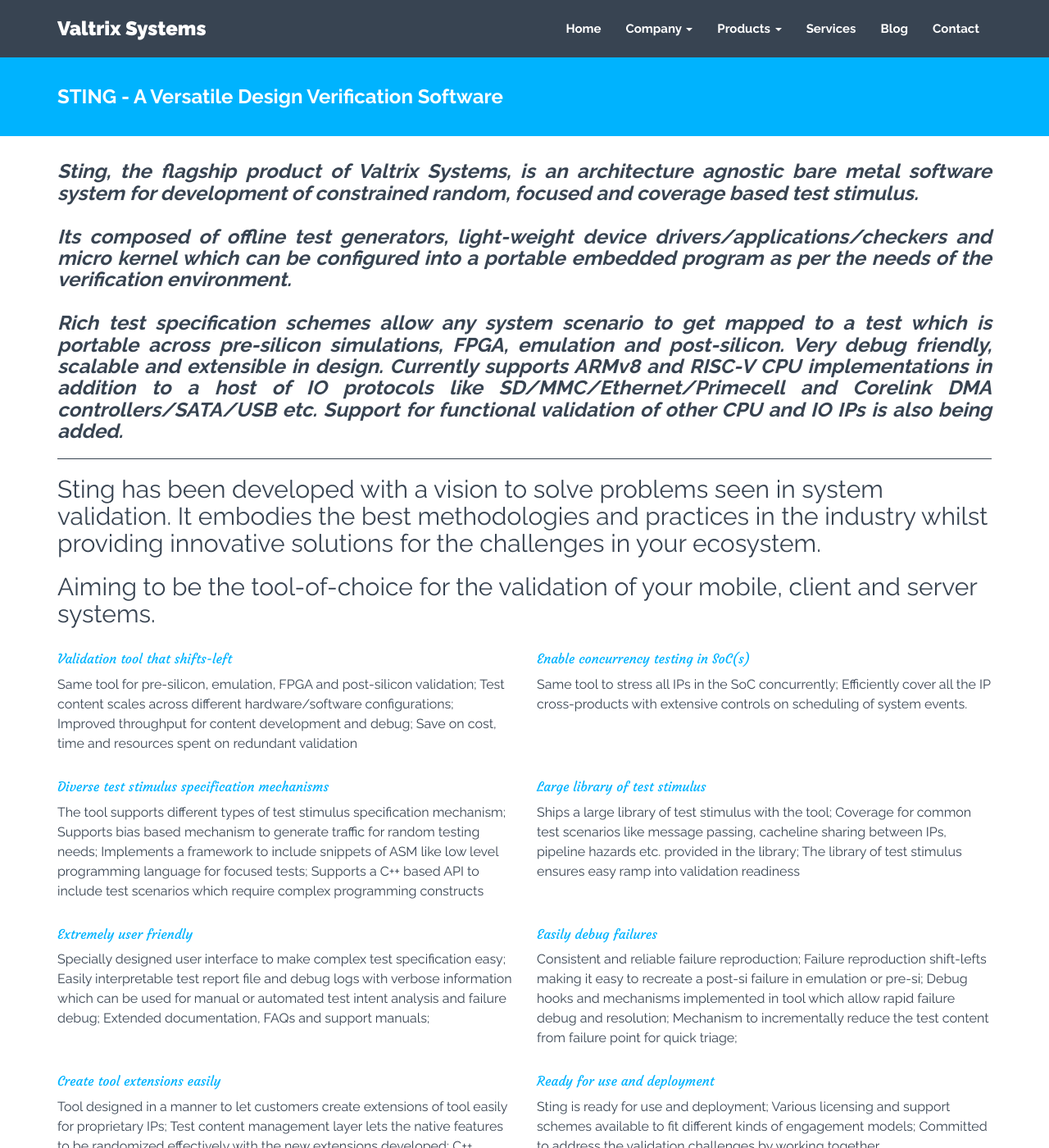
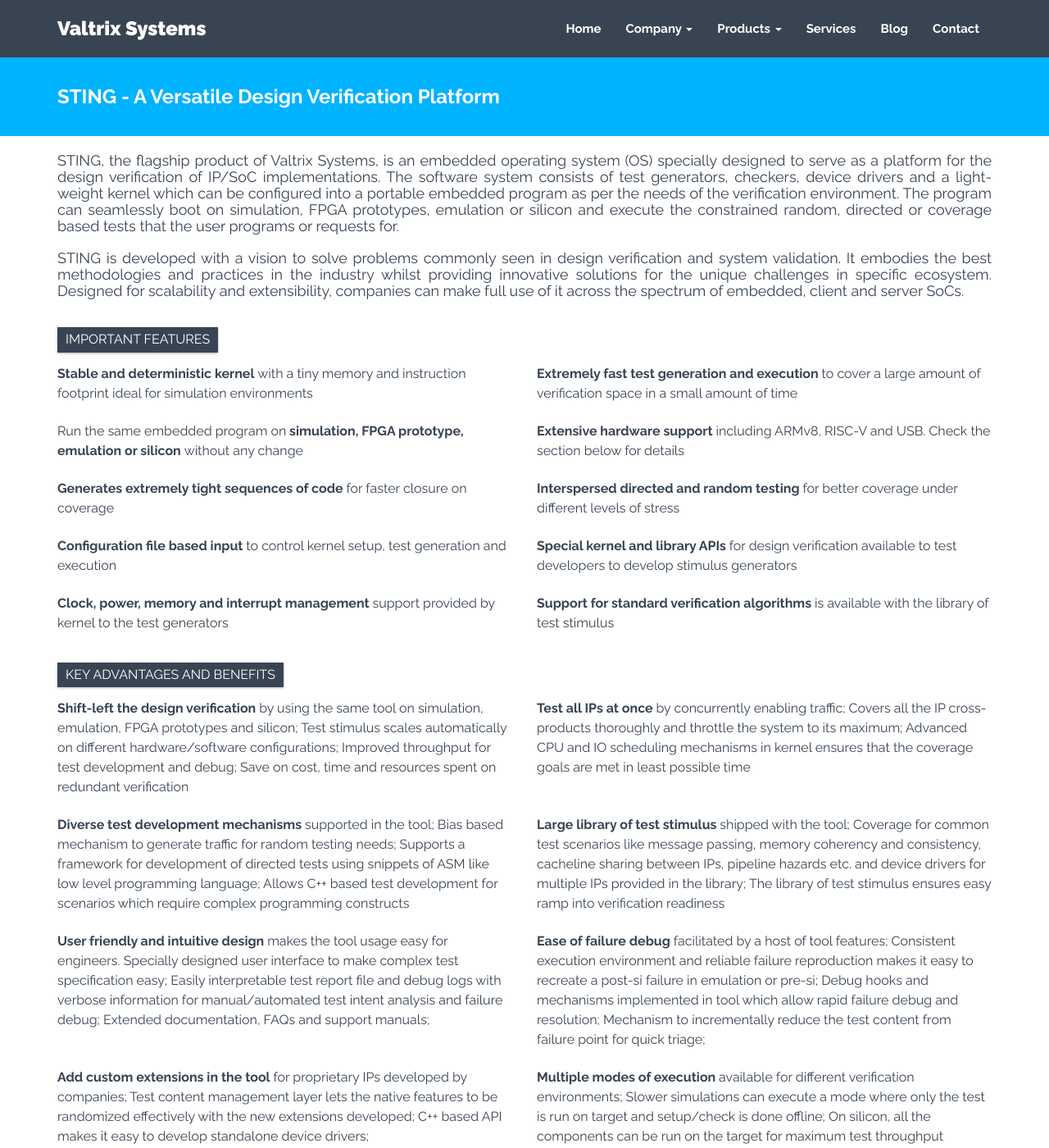
Before and after one commit to valtrix/valtrix.github.io, a Jekyll site: the page built from sting.html, in a window 1280 px wide and 1400 px high. Shown: the whole window at 82% size. Built offline with Jekyll 4.4.1, drawn with Linux system fonts in a browser that asks for light colours; nearby versions of some CDN libraries; comment, search, counter and statistics services are not loaded; some of the changed text lies outside the part shown.

Commit message:
Adding STING page

```diff
--- a/_includes/members.html
+++ b/_includes/members.html
@@ -4,7 +4,7 @@
         <div class="row centered">
             <div class="col-md-3">
                 <div class="he-wrap tpl6">
-                <img src="{{ "/assets/img/members/" | prepend: site.baseurl }}{{ member.img }}" alt="" style="display:block;margin:auto">
+                    <img src="{{ "/assets/img/members/" | prepend: site.baseurl }}{{ member.img }}" alt="" style="display:block;margin:auto">
                     <div class="he-view">
                         <div class="bg a0" data-animate="fadeIn">
                             <h3 class="a1" data-animate="fadeInDown">Contact Me:</h3>
--- a/_includes/sting.html
+++ b/_includes/sting.html
@@ -1,81 +1,228 @@
 <div class="container">
     <div class="row centered">
         <div class="col-lg-12">
-            <h3 style="font-weight:600;text-align:justify"><i>Sting, the flagship product of Valtrix Systems, is an architecture agnostic bare metal software system for development of constrained random, focused and coverage based test stimulus.<br/><br/>Its composed of offline test generators, light-weight device drivers/applications/checkers and micro kernel which can be configured into a portable embedded program as per the needs of the verification environment.<br/><br/>Rich test specification schemes allow any system scenario to get mapped to a test which is portable across pre-silicon simulations, FPGA, emulation and post-silicon. Very debug friendly, scalable and extensible in design. Currently supports ARMv8 and RISC-V CPU implementations in addition to a host of IO protocols like SD/MMC/Ethernet/Primecell and Corelink DMA controllers/SATA/USB etc. Support for functional validation of other CPU and IO IPs is also being added.</i></h3>
+            <h4 style="font-weight:500;text-align:justify">
+                STING, the flagship product of Valtrix Systems, is an embedded operating system (OS) specially designed to serve as a platform for the design verification of IP/SoC implementations. The software system consists of test generators, checkers, device drivers and a light-weight kernel which can be configured into a portable embedded program as per the needs of the verification environment. The program can seamlessly boot on simulation, FPGA prototypes, emulation or silicon and execute the constrained random, directed or coverage based tests that the user programs or requests for.
+            </h4>
         </div><!-- /col-lg-12 -->
     </div><!-- /row-->
-    <div class="hline" style="border-width:1px;padding-top:10px"></div>
     <div class="row centered">
         <div class="col-lg-12">
-            <h2 style="font-weight:100;">Sting has been developed with a vision to solve problems seen in system validation. It embodies the best methodologies and practices in the industry whilst providing innovative solutions for the challenges in your ecosystem.</h2>
-            <h2 style="font-weight:100;">Aiming to be the tool-of-choice for the validation of your mobile, client and server systems.</h2>
+            <h4 style="font-weight:500;text-align:justify">
+                STING is developed with a vision to solve problems commonly seen in design verification and system validation. It embodies the best methodologies and practices in the industry whilst providing innovative solutions for the unique challenges in specific ecosystem. Designed for scalability and extensibility, companies can make full use of it across the spectrum of embedded, client and server SoCs.
+            </h4>
+        </div><!-- /col-lg-12 -->
+    </div><!-- /row-->
+    <div style="padding-top:20px"></div>
+    <div class="row">
+        <div class="col-lg-12">
+            <div class="boxed-header">IMPORTANT FEATURES</div>
         </div>
     </div>
     <div class="row">
         <div class="col-lg-6">
-            <h3 class="handwrite">
-                Validation tool that shifts-left
-            </h3>
-            <p class="upprod_desc">Same tool for pre-silicon, emulation, FPGA and post-silicon validation; Test content scales across different hardware/software configurations; Improved throughput for content development and debug; Save on cost, time and resources spent on redundant validation</p>
+            <p>
+                <span class="emph_line_start">Stable and deterministic kernel</span>
+                <span class="upprod_desc">with a tiny memory and instruction footprint ideal for simulation environments</span>
+            </p>
         </div><!-- /row -->
         <div class="col-lg-6">
-            <h3 class="handwrite">
-                Enable concurrency testing in SoC(s)
-            </h3>
-            <p class="upprod_desc">Same tool to stress all IPs in the SoC concurrently; Efficiently cover all the IP cross-products with extensive controls on scheduling of system events.
+            <p>
+                <span class="emph_line_start">Extremely fast test generation and execution</span>
+                <span class="upprod_desc">to cover a large amount of verification space in a small amount of time</span>
+            </p>
         </div><!-- /col-lg-6 -->
     </div><!-- /row -->
     <div class="row">
         <div class="col-lg-6">
-            <h3 class="handwrite">
-                Diverse test stimulus specification mechanisms
-            </h3>
-            <p class="upprod_desc">The tool supports different types of test stimulus specification mechanism; Supports bias based mechanism to generate traffic for random testing needs; Implements a framework to include snippets of ASM like low level programming language for focused tests; Supports a C++ based API to include test scenarios which require complex programming constructs</p>
+            <p>
+                <span class="upprod_desc">Run the same embedded program on</span>
+                <span class="emph_line_start">simulation, FPGA prototype, emulation or silicon</span>
+                <span class="upprod_desc">without any change</span>
+            </p>
         </div><!-- /row -->
         <div class="col-lg-6">
-            <h3 class="handwrite">
-                Large library of test stimulus
-            </h3>
-            <p class="upprod_desc">Ships a large library of test stimulus with the tool; Coverage for common test scenarios like message passing, cacheline sharing between IPs, pipeline hazards etc. provided in the library; The library of test stimulus ensures easy ramp into validation readiness</p>
+            <p>
+                <span class="emph_line_start">Extensive hardware support</span>
+                <span class="upprod_desc">including ARMv8, RISC-V and USB. Check the section below for details</span>
+            </p>
         </div><!-- /col-lg-6 -->
     </div><!-- /row -->
     <div class="row">
         <div class="col-lg-6">
-            <h3 class="handwrite">
-                Extremely user friendly
-            </h3>
-            <p class="upprod_desc">Specially designed user interface to make complex test specification easy; Easily interpretable test report file and debug logs with verbose information which can be used for manual or automated test intent analysis and failure debug; Extended documentation, FAQs and support manuals;</p>
+            <p>
+                <span class="emph_line_start">Generates extremely tight sequences of code</span>
+                <span class="upprod_desc">for faster closure on coverage</span>
+            </p>
         </div><!-- /row -->
         <div class="col-lg-6">
-            <h3 class="handwrite">
-                Easily debug failures
-            </h3>
-            <p class="upprod_desc">Consistent and reliable failure reproduction; Failure reproduction shift-lefts making it easy to recreate a post-si failure in emulation or pre-si; Debug hooks and mechanisms implemented in tool which allow rapid failure debug and resolution; Mechanism to incrementally reduce the test content from failure point for quick triage;</p>
+            <p>
+                <span class="emph_line_start">Interspersed directed and random testing</span>
+                <span class="upprod_desc">for better coverage under different levels of stress</span>
+            </p>
         </div><!-- /col-lg-6 -->
     </div><!-- /row -->
     <div class="row">
         <div class="col-lg-6">
-            <h3 class="handwrite">
-                Create tool extensions easily
-            </h3>
-            <p class="upprod_desc">Tool designed in a manner to let customers create extensions of tool easily for proprietary IPs; Test content management layer lets the native features to be randomized effectively with the new extensions developed; C++ based API makes it easy to develop standalone device drivers;</p>
+            <p>
+                <span class="emph_line_start">Configuration file based input</span>
+                <span class="upprod_desc">to control kernel setup, test generation and execution</span>
+            </p>
         </div><!-- /row -->
         <div class="col-lg-6">
-            <h3 class="handwrite">
-                Ready for use and deployment
-            </h3>
-            <p class="upprod_desc">Sting is ready for use and deployment; Various licensing and support schemes available to fit different kinds of engagement models; Committed to address the validation challenges by working together</p>
+            <p>
+                <span class="emph_line_start">Special kernel and library APIs</span>
+                <span class="upprod_desc">for design verification available to test developers to develop stimulus generators</span>
+            </p>
         </div><!-- /col-lg-6 -->
     </div><!-- /row -->
-    <div class="hline" style="border-width:1px;padding-top:10px;padding-bottom:10px"></div>
-    <div class="row centered">
-        <div class="col-lg-1"> </div>
-        <div class="col-lg-10">
-            <h2 class="handwrite" style="color:black;font-weight:100;text-align:center">Experience the capabilities of Sting and evaluate how it can fit in your validation ecosystem.</h2>
+    <div class="row">
+        <div class="col-lg-6">
+            <p>
+                <span class="emph_line_start">Clock, power, memory and interrupt management</span>
+                <span class="upprod_desc">support provided by kernel to the test generators</span>
+            </p>
+        </div><!-- /row -->
+        <div class="col-lg-6">
+            <p>
+                <span class="emph_line_start">Support for standard verification algorithms</span>
+                <span class="upprod_desc">is available with the library of test stimulus</span>
+            </p>
+        </div><!-- /col-lg-6 -->
+    </div><!-- /row -->
+    <div style="padding-top:20px"></div>
+    <div class="row">
+        <div class="col-lg-12">
+            <div class="boxed-header">KEY ADVANTAGES AND BENEFITS</div>
         </div>
-        <div class="col-lg-1"> </div>
     </div>
-    <div class="row centered" style="padding-top:10px;padding-bottom:20px">
-        <a href="{{"/contact/" | prepend: site.baseurl }}" class="btn btn-theme" style="font-size:24px">Contact us for a Demo</a>
+    <div class="row">
+        <div class="col-lg-6">
+            <p>
+                <span class="emph_line_start">Shift-left the design verification</span>
+                <span class="upprod_desc">by using the same tool on simulation, emulation, FPGA prototypes and silicon; Test stimulus scales automatically on different hardware/software configurations; Improved throughput for test development and debug; Save on cost, time and resources spent on redundant verification</span>
+            </p>
+        </div><!-- /row -->
+        <div class="col-lg-6">
+            <p>
+                <span class="emph_line_start">Test all IPs at once</span>
+                <span class="upprod_desc">by concurrently enabling traffic; Covers all the IP cross-products thoroughly and throttle the system to its maximum; Advanced CPU and IO scheduling mechanisms in kernel ensures that the coverage goals are met in least possible time</span>
+            </p>
+        </div><!-- /col-lg-6 -->
+    </div><!-- /row -->
+    <div class="row">
+        <div class="col-lg-6">
+            <p>
+                <span class="emph_line_start">Diverse test development mechanisms</span>
+                <span class="upprod_desc">supported in the tool; Bias based mechanism to generate traffic for random testing needs; Supports a framework for development of directed tests using snippets of ASM like low level programming language; Allows C++ based test development for scenarios which require complex programming constructs</span>
+            </p>
+        </div><!-- /row -->
+        <div class="col-lg-6">
+            <p>
+                <span class="emph_line_start">Large library of test stimulus</span>
+                <span class="upprod_desc">shipped with the tool; Coverage for common test scenarios like message passing, memory coherency and consistency, cacheline sharing between IPs, pipeline hazards etc. and device drivers for multiple IPs provided in the library; The library of test stimulus ensures easy ramp into verification readiness</span>
+            </p>
+        </div><!-- /col-lg-6 -->
+    </div><!-- /row -->
+    <div class="row">
+        <div class="col-lg-6">
+            <p>
+                <span class="emph_line_start">User friendly and intuitive design</span>
+                <span class="upprod_desc">makes the tool usage easy for engineers. Specially designed user interface to make complex test specification easy; Easily interpretable test report file and debug logs with verbose information for manual/automated test intent analysis and failure debug; Extended documentation, FAQs and support manuals;</span>
+            </p>
+        </div><!-- /row -->
+        <div class="col-lg-6">
+            <p>
+                <span class="emph_line_start">Ease of failure debug</span>
+                <span class="upprod_desc">facilitated by a host of tool features; Consistent execution environment and reliable failure reproduction makes it easy to recreate a post-si failure in emulation or pre-si; Debug hooks and mechanisms implemented in tool which allow rapid failure debug and resolution; Mechanism to incrementally reduce the test content from failure point for quick triage;</span>
+            </p>
+        </div><!-- /col-lg-6 -->
+    </div><!-- /row -->
+    <div class="row">
+        <div class="col-lg-6">
+            <p>
+                <span class="emph_line_start">Add custom extensions in the tool</span>
+                <span class="upprod_desc">for proprietary IPs developed by companies; Test content management layer lets the native features to be randomized effectively with the new extensions developed; C++ based API makes it easy to develop standalone device drivers;</span>
+            </p>
+        </div><!-- /row -->
+        <div class="col-lg-6">
+            <p>
+                <span class="emph_line_start">Multiple modes of execution</span>
+                <span class="upprod_desc">available for different verification environments; Slower simulations can execute a mode where only the test is run on target and setup/check is done offline; On silicon, all the components can be run on the target for maximum test throughput</span>
+            </p>
+        </div><!-- /col-lg-6 -->
+    </div><!-- /row -->
+    <div style="padding-top:20px"></div>
+    <div class="row">
+        <div class="col-lg-12">
+            <div class="boxed-header">HARDWARE/IP SUPPORTED</div>
+        </div>
     </div>
+    <div class="row">
+        <div class="col-lg-12">
+            <p class="upprod_desc">STING supports multiple hardware/system architectures, including:</p>
+        </div>
+    </div>
+    <div class="row">
+        <div class="col-lg-3">
+            <p><span class="emph_line_start">ARMv8 CPU</span></p>
+        </div>
+        <div class="col-lg-3">
+            <p><span class="emph_line_start">32-bit RISC-V CPU</span></p>
+        </div>
+        <div class="col-lg-3">
+            <p><span class="emph_line_start">64-bit RISC-V CPU</span></p>
+        </div>
+        <div class="col-lg-3">
+            <p><span class="emph_line_start">USB 2.0/3.0</span></p>
+        </div>
+    </div><!-- /row -->
+    <div class="row">
+        <div class="col-lg-3">
+            <p><span class="emph_line_start">NVM Express</span></p>
+        </div>
+        <div class="col-lg-3">
+            <p><span class="emph_line_start">SATA</span></p>
+        </div>
+        <div class="col-lg-3">
+            <p><span class="emph_line_start">ARM PL330 DMA Controller</span></p>
+        </div>
+        <div class="col-lg-3">
+            <p><span class="emph_line_start">ARM DMA330 DMA Controller</span></p>
+        </div>
+    </div><!-- /row -->
+    <div class="row">
+        <div class="col-lg-3">
+            <p><span class="emph_line_start">DDR Memory Controllers</span></p>
+        </div>
+        <div class="col-lg-3">
+            <p><span class="emph_line_start">CAN</span></p>
+        </div>
+        <div class="col-lg-3">
+            <p><span class="emph_line_start">I2C</span></p>
+        </div>
+        <div class="col-lg-3">
+            <p><span class="emph_line_start">SPI</span></p>
+        </div>
+    </div><!-- /row -->
+    <div class="row">
+        <div class="col-lg-3">
+            <p><span class="emph_line_start">SD</span></p>
+        </div>
+        <div class="col-lg-3">
+            <p><span class="emph_line_start">Multi Media Card</span></p>
+        </div>
+        <div class="col-lg-3">
+            <p><span class="emph_line_start">GPIO</span></p>
+        </div>
+        <div class="col-lg-3">
+            <p><span class="emph_line_start">Ethernet</span></p>
+        </div>
+    </div><!-- /row -->
+    <div class="row">
+        <div class="col-lg-12">
+            <p class="upprod_desc">We are continuosly adding support for new system architectures. Kindly contact us in case you would like to check the latest updates to the list or would like us to add support for your IP/hardware</p>
+        </div>
+    </div>
+    <div style="padding-top:20px"></div>
 </div> <!-- /container -->
--- a/sting.html
+++ b/sting.html
@@ -1,5 +1,5 @@
 ---
 layout: sting
-title: STING - A Versatile Design Verification Software
+title: STING - A Versatile Design Verification Platform
 permalink: /sting/
 ---
```
Also changed, not shown: _includes/css/style.css (+9 -3 lines).
